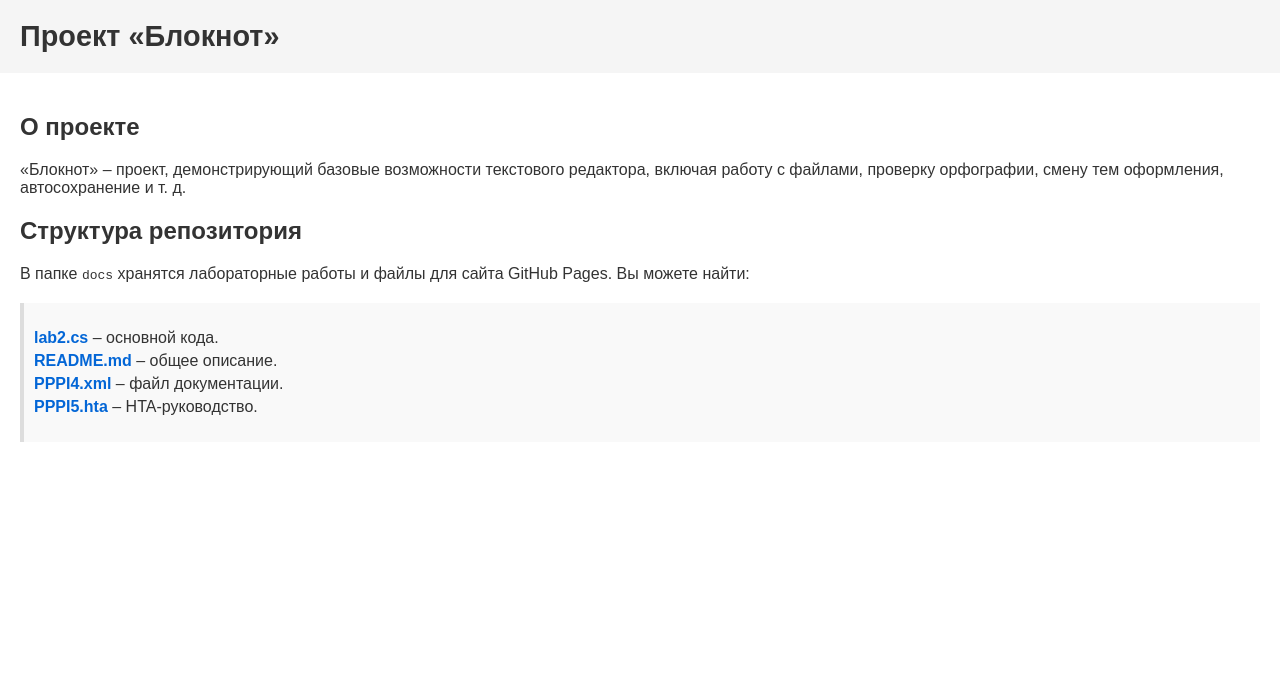
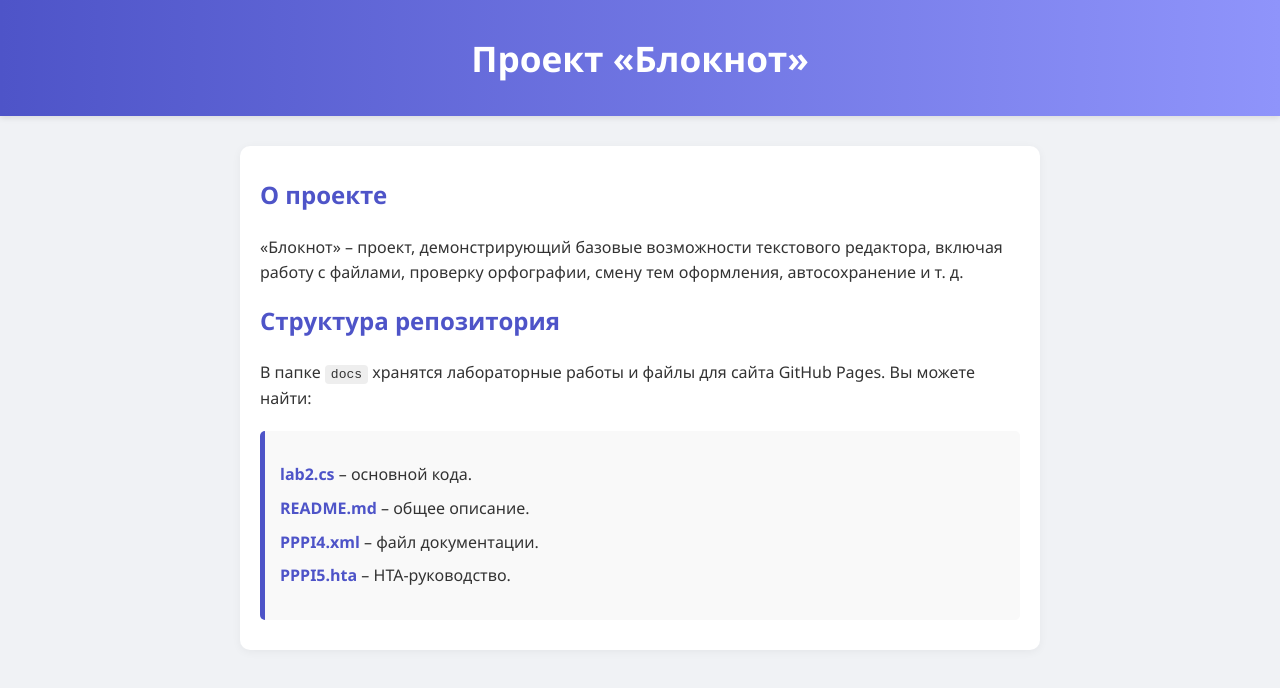
Before and after one commit to andreypo2003/PPPI, a plain HTML site: page docs/index.html in a window 1280 px wide. Drawn offline with Linux system fonts and the light colour scheme.

Commit message:
Сайт-презентация

```diff
--- a/docs/index.html
+++ b/docs/index.html
@@ -4,62 +4,105 @@
   <meta charset="UTF-8" />
   <title>Блокнот - Главная страница</title>
   <style>
+    * {
+      box-sizing: border-box;
+    }
+
     body {
       margin: 0;
-      font-family: Arial, sans-serif;
+      font-family: 'Segoe UI', Tahoma, Geneva, Verdana, sans-serif;
+      background: #f0f2f5;
       color: #333;
+      line-height: 1.6;
     }
+
     header {
-      background-color: #f5f5f5;
-      padding: 20px;
+      background: linear-gradient(to right, #4e54c8, #8f94fb);
+      color: white;
+      padding: 30px 20px;
+      text-align: center;
+      box-shadow: 0 2px 6px rgba(0, 0, 0, 0.1);
     }
+
     header h1 {
       margin: 0;
-      font-size: 1.8em;
+      font-size: 2.2em;
     }
+
     nav {
-      background-color: #e9e9e9;
-      padding: 10px;
+      background-color: #ffffff;
+      padding: 10px 20px;
+      border-bottom: 1px solid #ddd;
     }
+
     nav a {
-      margin-right: 15px;
-      color: #0366d6;
+      margin-right: 20px;
+      color: #4e54c8;
       text-decoration: none;
-      font-weight: bold;
+      font-weight: 600;
     }
+
     nav a:hover {
       text-decoration: underline;
     }
+
     main {
-      padding: 20px;
-    }
-    footer {
-      background-color: #f5f5f5;
-      color: #666;
-      text-align: center;
-      padding: 10px;
-      font-size: 0.9em;
+      padding: 30px 20px;
+      max-width: 800px;
+      margin: auto;
+      background-color: #fff;
+      box-shadow: 0 2px 10px rgba(0, 0, 0, 0.05);
+      border-radius: 10px;
       margin-top: 30px;
     }
+
+    h2 {
+      color: #4e54c8;
+      margin-top: 0;
+    }
+
+    code {
+      background-color: #eee;
+      padding: 2px 6px;
+      border-radius: 4px;
+      font-family: monospace;
+    }
+
     .labs {
       background: #f9f9f9;
-      border-left: 4px solid #ddd;
-      padding: 10px;
+      border-left: 5px solid #4e54c8;
+      padding: 15px;
       margin-top: 20px;
+      border-radius: 5px;
     }
+
     .labs ul {
       list-style-type: none;
       padding-left: 0;
     }
+
     .labs li {
-      margin: 5px 0;
+      margin: 8px 0;
     }
+
     .labs a {
-      color: #0366d6;
+      color: #4e54c8;
       text-decoration: none;
+      font-weight: 500;
     }
+
     .labs a:hover {
       text-decoration: underline;
+    }
+
+    footer {
+      background-color: #fff;
+      color: #999;
+      text-align: center;
+      padding: 15px;
+      font-size: 0.9em;
+      margin-top: 40px;
+      border-top: 1px solid #eee;
     }
   </style>
 </head>
```
Lines whose indentation alone changed are shown as unchanged.
